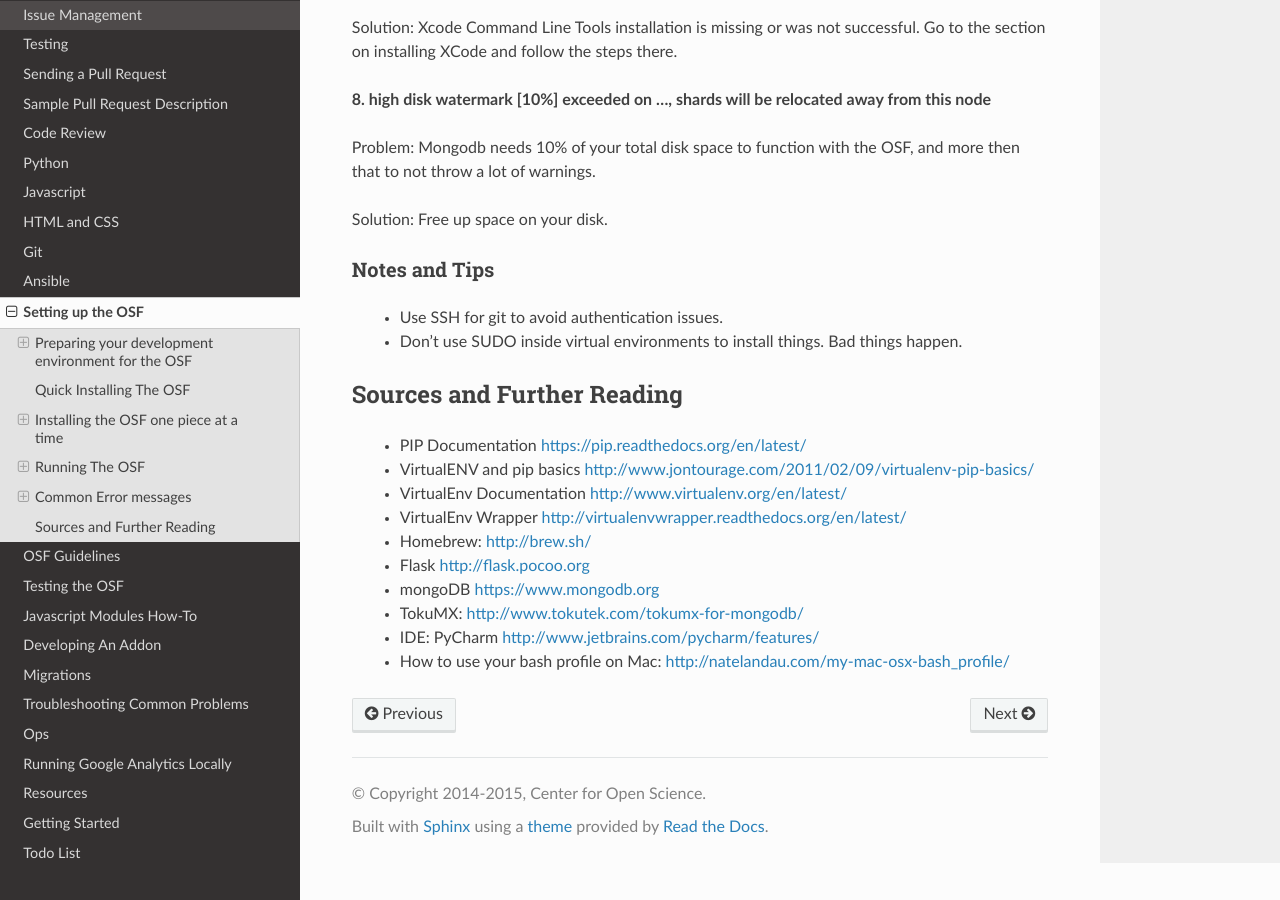
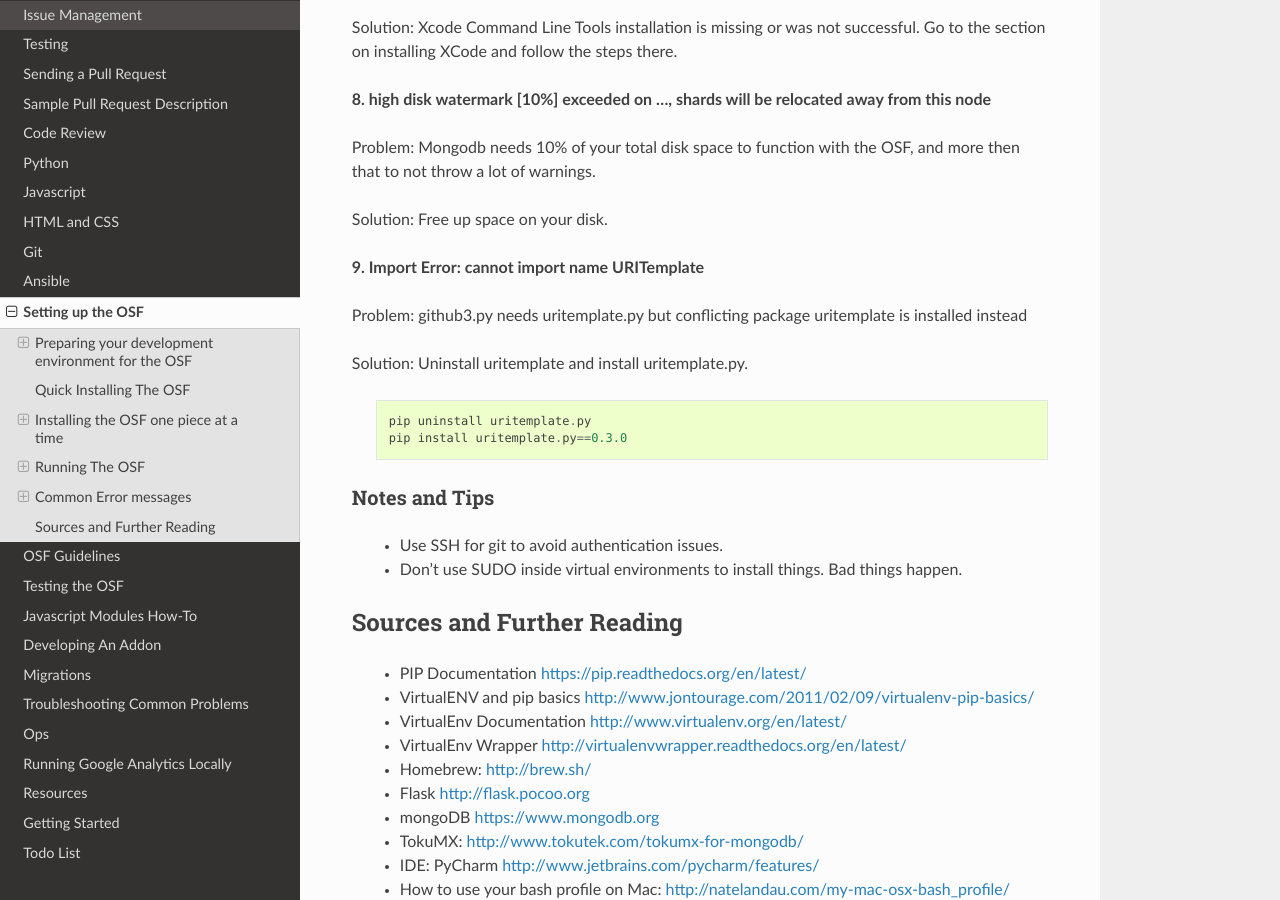
Before and after one commit to CenterForOpenScience/COSDev, a Sphinx documentation site: the page built from docs/osf/setup.rst, in a window 1280 px wide and 900 px high, scrolled down 10890 px. Built offline with Sphinx 7.4.7 and the Read the Docs theme 2.0.0, drawn with Linux system fonts in a browser that asks for light colours.

Commit message:
Add uritemplate python library error to Setup
This is an error I've seen multiple times. The github3.py library
depends on the uritemplate.py library, but somehow a conflicting library
named uritemplate gets installed.  There is currently a workaround for
this in the osf.io .travis.yml file.  I copied-and-pasted that fix into
these docs.

```diff
--- a/docs/osf/setup.rst
+++ b/docs/osf/setup.rst
@@ -492,6 +492,18 @@ Problem: Mongodb needs 10% of your total disk space to function with the OSF, an
 
 Solution:  Free up space on your disk.
 
+**9. Import Error: cannot import name URITemplate**
+
+Problem: github3.py needs uritemplate.py but conflicting package uritemplate is installed instead
+
+Solution: Uninstall uritemplate and install uritemplate.py.
+
+    ::
+
+        pip uninstall uritemplate.py
+        pip install uritemplate.py==0.3.0
+
+
 
 
 Notes and Tips
```
